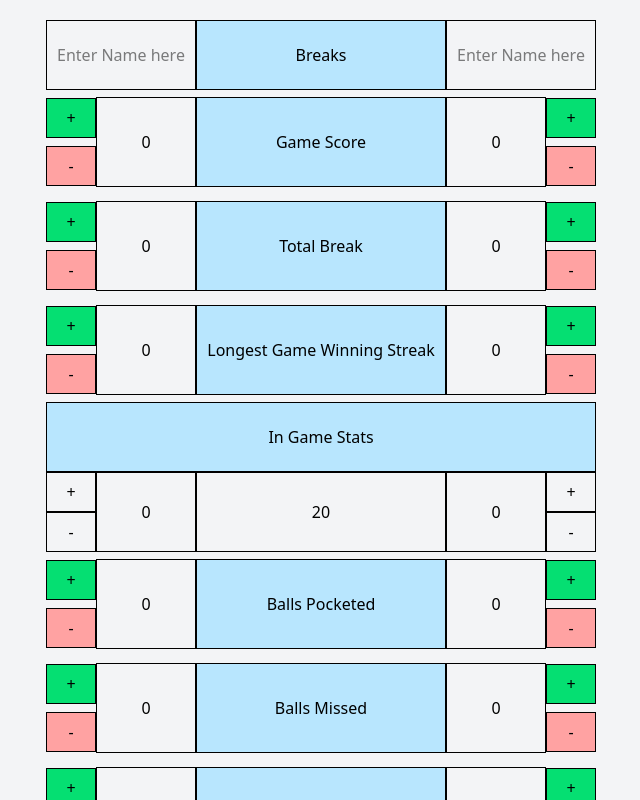
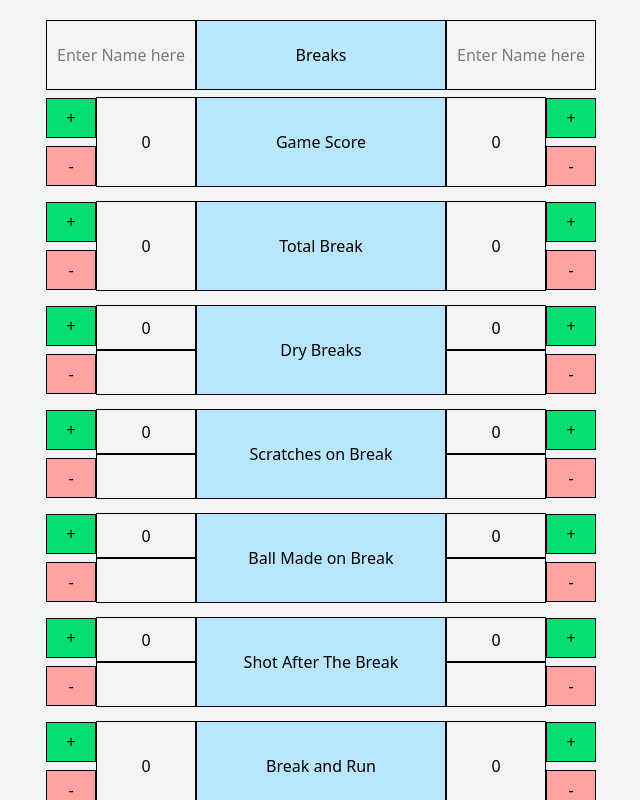
Before and after one commit to riomaemoto/accu_stat2.0, a Next.js app: page / in a window 1280 px wide. Shown: the top 800 px of the page, without its empty margins (319-959 px from the left). Built offline with nearby package versions, Linux system fonts and the light colour scheme.

Commit message:
made button function for percentageRowbox

```diff
--- a/src/app/page.tsx
+++ b/src/app/page.tsx
@@ -5,7 +5,8 @@ import { InGameStats } from "./_components/inGameStats";
 import { AccuStats } from "./_components/accuStat";
 import { MissSafety } from "./_components/missSafety";
 import { atom, useAtom } from "jotai";
-// import { PercentageRowbox } from "@/components/percentageRowbox";
+import { PercentageRowbox } from "@/components/percentageRowbox";
+import { dryBreaksleft, dryBreaksright } from "@/lib/recoil/atom/atom";
 
 const gameScoreLeftAtom = atom(0);
 const gameScoreRightAtom = atom(0);
@@ -25,6 +26,9 @@ const safetyErrorsLeftAtom = atom(0);
 const safetyErrorsRightAtom = atom(0);
 const kickingErrorsLeftAtom = atom(0);
 const kickingErrorsRightAtom = atom(0);
+
+const dryBreaksLeftAtom = atom(0);
+const dryBreaksRightAtom = atom(0);
 
 export default function Home() {
   const [gameScoreLeft, setGameScoreLeft] = useAtom(gameScoreLeftAtom);
@@ -67,6 +71,8 @@ export default function Home() {
   const [kickingErrorsRight, setKickingErrorsRight] = useAtom(
     kickingErrorsRightAtom
   );
+  const [dryBreaksLeft, setDryBreaksLeft] = useAtom(dryBreaksLeftAtom);
+  const [dryBreaksRight, setDryBreaksRight] = useAtom(dryBreaksRightAtom);
 
   return (
     <div className="w-full flex flex-col items-center justify-center bg-gray-100">
@@ -86,12 +92,12 @@ export default function Home() {
           setRightNumber={setTotalBreakRight}
           boxTitle="Total Break"
         />
-        {/* <PercentageRowbox
-          leftNumber={drLeftNumber}
-          rightNumber={drRightNumber}
+        <PercentageRowbox
+          leftNumber={dryBreaksLeft}
+          rightNumber={dryBreaksRight}
+          setLeftNumber={setDryBreaksLeft}
+          setRightNumber={setDryBreaksRight}
           boxTitle="Dry Breaks"
-          setLeftNumber={setDrLeftNumber}
-          setRightNumber={setDrRightNumber}
         />
         <PercentageRowbox
           leftNumber={0}
@@ -113,7 +119,7 @@ export default function Home() {
           leftNumber={0}
           rightNumber={0}
           boxTitle="Consecutive Break and Runs"
-        /> */}
+        />
         <Rowbox
           leftNumber={winningStreakLeft}
           rightNumber={winningStreakRight}
--- a/src/components/percentageRowbox.tsx
+++ b/src/components/percentageRowbox.tsx
@@ -1,77 +1,90 @@
-// "use client";
-// import { RowboxProps } from "@/types";
-// import { useRecoilState } from "recoil";
+"use client";
+import { RowboxProps } from "@/types";
 
-// export const PercentageRowbox = ({
-//   leftNumber,
-//   leftPercentage,
-//   rightNumber,
-//   rightPercentage,
-//   boxTitle,
-//   setLeftNumber,
-//   setRightNumber,
-// }: RowboxProps) => {
-//   const incrementLeft = () => {
-//     setLeftNumber(leftNumber + 1);
-//   };
-//   const incrementRight = () => {
-//     setRightNumber(rightNumber + 1);
-//   };
+export const PercentageRowbox = ({
+  leftNumber,
+  leftPercentage,
+  rightNumber,
+  rightPercentage,
+  boxTitle,
+  setLeftNumber,
+  setRightNumber,
+}: RowboxProps) => {
+  const incrementLeft = () => {
+    if (setLeftNumber === undefined) return;
+    setLeftNumber(leftNumber + 1);
+  };
+  const incrementRight = () => {
+    if (setRightNumber === undefined) return;
+    setRightNumber(rightNumber + 1);
+  };
 
-//   return (
-//     <div className="w-full flex">
-//       <div className="w-full max-w-[1400px] flex flex-row items-center justify-center">
-//         <div>
-//           <button
-//             className="border border-solid w-[50px] h-[40px] md:h-[40px] flex items-center justify-center bg-green-400 my-2"
-//             onClick={incrementLeft}
-//           >
-//             +
-//           </button>
-//           <button
-//             className="border border-solid w-[50px] h-[40px] md:h-[40px] flex items-center justify-center bg-red-300 my-2"
-//             // onClick={leftMinus}
-//           >
-//             -
-//           </button>
-//         </div>
+  const decrementLeft = () => {
+    if (leftNumber > 0 && setLeftNumber !== undefined) {
+      setLeftNumber(leftNumber - 1);
+    }
+  };
 
-//         <div>
-//           <div className="border border-solid w-[50px] md:w-[100px] h-[45px] flex items-center justify-center">
-//             {/* {leftValue} */}
-//           </div>
-//           <div className="border border-solid w-[50px] md:w-[100px] h-[45px] flex items-center justify-center">
-//             {leftPercentage}
-//           </div>
-//         </div>
+  const decrementRight = () => {
+    if (rightNumber > 0 && setRightNumber !== undefined) {
+      setRightNumber(rightNumber - 1);
+    }
+  };
 
-//         <div className="border border-solid w-[140px] md:w-[250px] h-[90px] text-center flex items-center justify-center bg-sky-200 px-1">
-//           {boxTitle}
-//         </div>
-//         <div>
-//           <div className="border border-solid w-[50px] md:w-[100px] h-[45px] flex items-center justify-center">
-//             {/* {rightValue} */}
-//           </div>
-//           <div className="border border-solid w-[50px] md:w-[100px] h-[45px] flex items-center justify-center">
-//             {rightPercentage}
-//           </div>
-//         </div>
+  return (
+    <div className="w-full flex">
+      <div className="w-full max-w-[1400px] flex flex-row items-center justify-center">
+        <div>
+          <button
+            className="border border-solid w-[50px] h-[40px] md:h-[40px] flex items-center justify-center bg-green-400 my-2"
+            onClick={incrementLeft}
+          >
+            +
+          </button>
+          <button
+            className="border border-solid w-[50px] h-[40px] md:h-[40px] flex items-center justify-center bg-red-300 my-2"
+            onClick={decrementLeft}
+          >
+            -
+          </button>
+        </div>
 
-//         <div>
-//           <button
-//             className="border border-solid w-[50px] h-[40px] md:h-[40px] flex items-center justify-center bg-green-400 my-2"
-//             onClick={incrementRight}
-//           >
-//             +
-//           </button>
-//           <button
-//             className="border border-solid w-[50px] h-[40px] md:h-[40px] flex items-center justify-center bg-red-300 my-2"
-//             // onClick={rightMinus}
-//           >
-//             -
-//           </button>
-//         </div>
-//       </div>
-//     </div>
-//   );
-// };
+        <div>
+          <div className="border border-solid w-[50px] md:w-[100px] h-[45px] flex items-center justify-center">
+            {leftNumber}
+          </div>
+          <div className="border border-solid w-[50px] md:w-[100px] h-[45px] flex items-center justify-center">
+            {leftPercentage}
+          </div>
+        </div>
+
+        <div className="border border-solid w-[140px] md:w-[250px] h-[90px] text-center flex items-center justify-center bg-sky-200 px-1">
+          {boxTitle}
+        </div>
+        <div>
+          <div className="border border-solid w-[50px] md:w-[100px] h-[45px] flex items-center justify-center">
+            {rightNumber}
+          </div>
+          <div className="border border-solid w-[50px] md:w-[100px] h-[45px] flex items-center justify-center">
+            {rightPercentage}
+          </div>
+        </div>
+
+        <div>
+          <button
+            className="border border-solid w-[50px] h-[40px] md:h-[40px] flex items-center justify-center bg-green-400 my-2"
+            onClick={incrementRight}
+          >
+            +
+          </button>
+          <button
+            className="border border-solid w-[50px] h-[40px] md:h-[40px] flex items-center justify-center bg-red-300 my-2"
+            onClick={decrementRight}
+          >
+            -
+          </button>
+        </div>
+      </div>
+    </div>
+  );
+};
```
